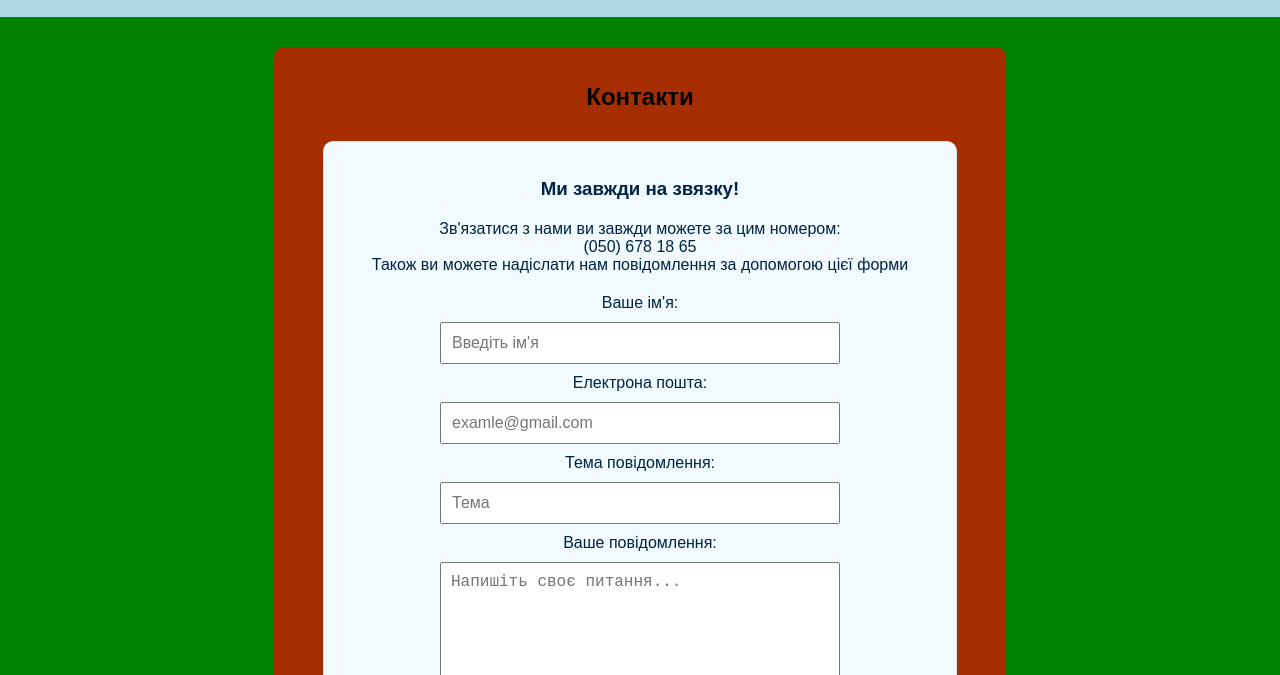
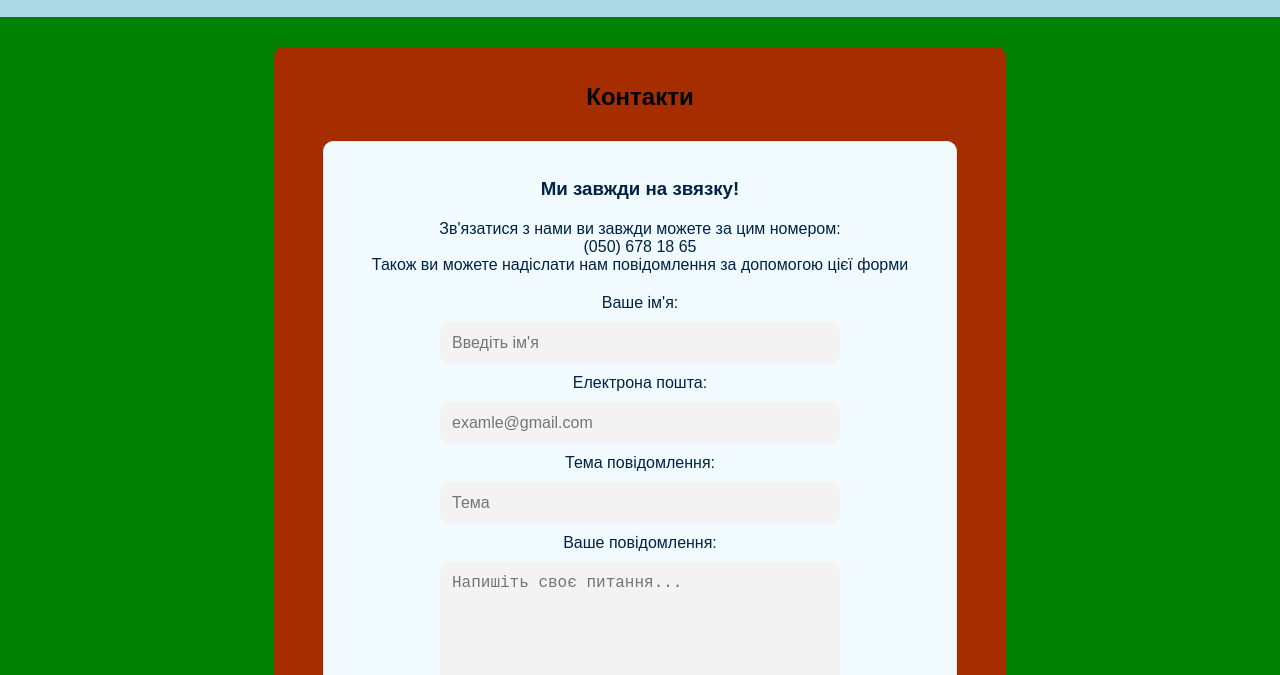
Before and after one commit to OKidsbruh/TomatoVerse-, a plain HTML site: page contacts.html in a window 1280 px wide. Shown: the part 125-800 px from the top of the page. Drawn offline with Linux system fonts and the light colour scheme.

Commit message:
Refactor CSS styles for improved layout and design

```diff
--- a/style.css
+++ b/style.css
@@ -84,6 +84,7 @@ nav a:hover {
 	background: #4f738a;
 	color: #000000;
 }
+
 
 
 .friendsCard h3{
@@ -340,3 +341,20 @@ footer {
   margin: 8px 0;
   font-size: 16px;
 }
+
+.input {
+  border: 2px solid transparent;
+  padding-left: 0.8em;
+  outline: none;
+  overflow: hidden;
+  background-color: #F3F3F3;
+  border-radius: 10px;
+  transition: all 0.5s;
+}
+
+.input:hover,
+.input:focus {
+  border: 2px solid #4A9DEC;
+  box-shadow: 0px 0px 0px 7px rgb(74, 157, 236, 20%);
+  background-color: white;
+}
```
